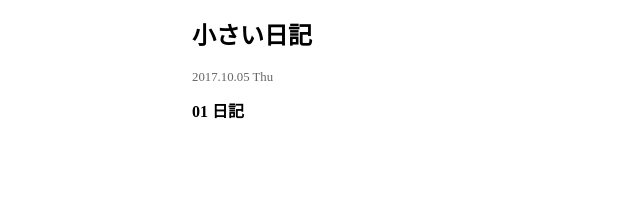
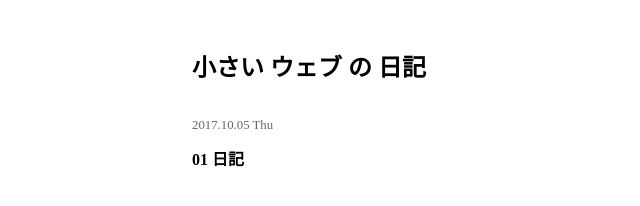
Before and after one commit to faketurn/faketurn.github.io, a plain HTML site: page index.html in a window 1280 px wide. Shown: the whole page, without its empty margins (0-640 px from the left). Drawn offline with Linux system fonts and the light colour scheme.

Commit message:
H1の装飾改良 H1's improved decoration

```diff
--- a/index.html
+++ b/index.html
@@ -10,6 +10,9 @@ body {
 	font-size: 100%;
 	max-width: 70%;
 	margin: auto;
+}
+h1 {
+	margin: 3rem 0 2rem;
 }
 a {
 	color: #000;
@@ -31,7 +34,7 @@ h2 {
 </head>
 
 <body>
-<h1>小さい日記</h1>
+<h1>小さい ウェブ の 日記</h1>
 <a href="20171005/">
 	<time>2017.10.05 Thu</time>
 	<h2>01 日記</h2>
```
